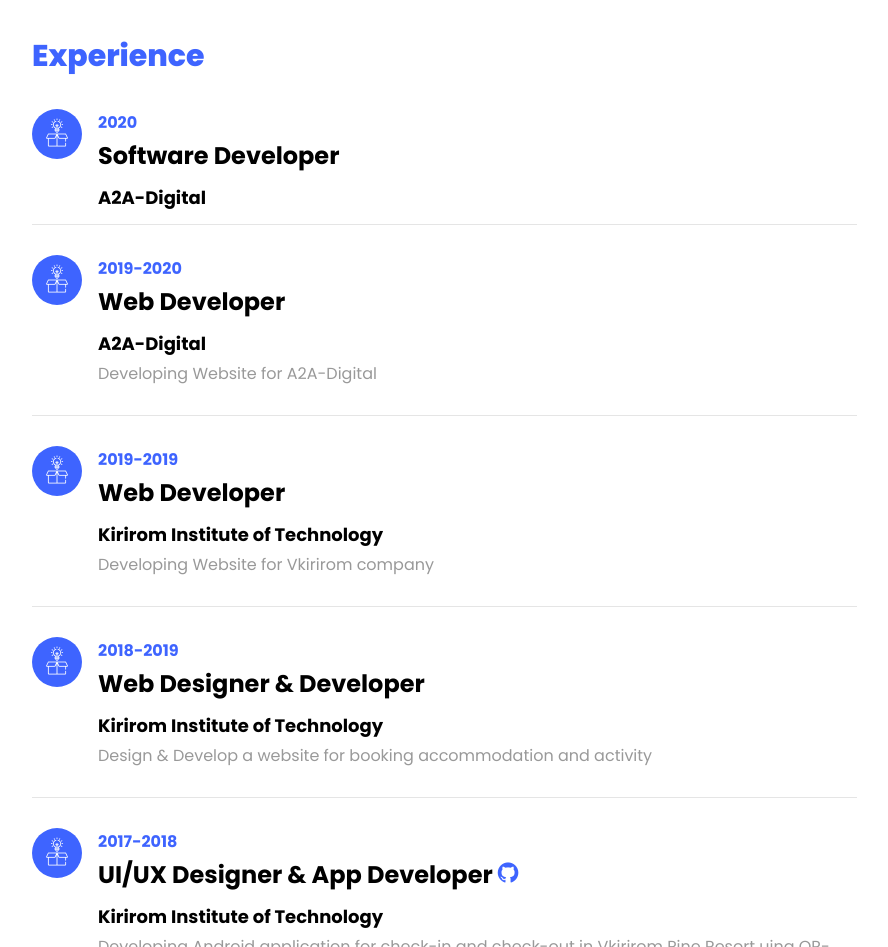
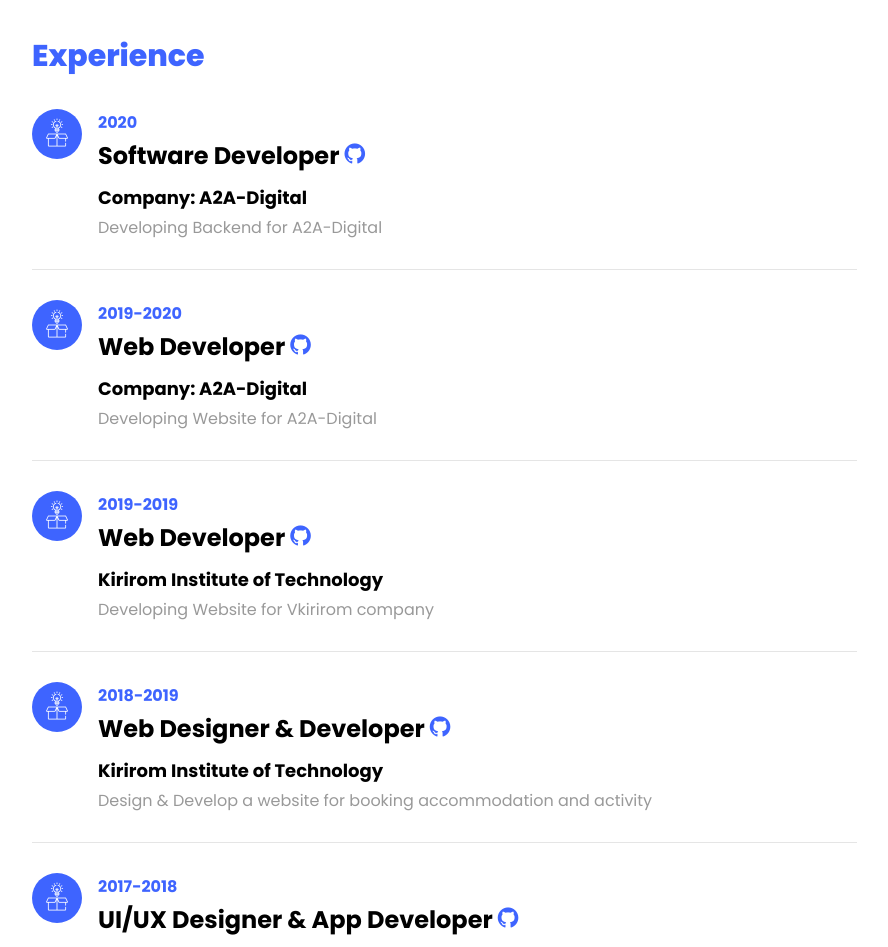
Before and after one commit to PenSereyOtdom/pensereyotdom_portfolio, a plain HTML site: page index.html in a window 1280 px wide. Shown: the part 2380-3327 px from the top of the page, without its empty margins (338-1226 px from the left). Drawn offline with Linux system fonts and the light colour scheme; files whose address does not match are found by name.

Commit message:
fix:add github logo and link

```diff
--- a/index.html
+++ b/index.html
@@ -200,8 +200,9 @@
 					    	</div>
 					    	<div class="text pl-3">
 		    					<span class="date">2020</span>
-		    					<h2>Software Developer</h2>
-		    					<span class="position">A2A-Digital</span>
+		    					<h2 class="ftco-animate">Software Developer <a href="https://github.com/A2A-Digital/a2a-digital-backend"><span class="icon-github"></span></a></h2>
+		    					<span class="position">Company: A2A-Digital</span>
+								<p>Developing Backend for A2A-Digital</p>
 		    				</div>
 	    				</div>
 	    				<div class="resume-wrap d-flex ftco-animate">
@@ -210,8 +211,8 @@
 					    	</div>
 					    	<div class="text pl-3">
 		    					<span class="date">2019-2020</span>
-		    					<h2>Web Developer</h2>
-		    					<span class="position">A2A-Digital</span>
+		    					<h2 class="ftco-animate">Web Developer <a href="https://github.com/A2A-Digital/a2a-digital-site"><span class="icon-github"></span></a></h2>
+		    					<span class="position">Company: A2A-Digital</span>
 		    					<p>Developing Website for A2A-Digital</p>
 		    				</div>
 	    				</div>
@@ -221,7 +222,7 @@
 					    	</div>
 					    	<div class="text pl-3">
 		    					<span class="date">2019-2019</span>
-		    					<h2>Web Developer</h2>
+		    					<h2 class="ftco-animate">Web Developer <a href="https://github.com/zealvc/ResortSite/tree/otdom-dev-v2"><span class="icon-github"></span></a></h2>
 		    					<span class="position">Kirirom Institute of Technology</span>
 		    					<p>Developing Website for Vkirirom company</p>
 		    				</div>
@@ -232,7 +233,7 @@
 					    	</div>
 					    	<div class="text pl-3">
 		    					<span class="date">2018-2019</span>
-		    					<h2>Web Designer & Developer</h2>
+		    					<h2 class="ftco-animate">Web Designer & Developer <a href="https://github.com/VengTryTan/vKBooking"><span class="icon-github"></span></a></h2>
 		    					<span class="position">Kirirom Institute of Technology</span>
 		    					<p>Design & Develop a website for booking accommodation and activity</p>
 		    				</div>
@@ -254,7 +255,7 @@
 					    	</div>
 					    	<div class="text pl-3">
 		    					<span class="date">2017-2018</span>
-		    					<h2 class="ftco-animate">UI/UX Designer & App Developer <a href="https://www.facebook.com/pensereyotdom"><span class="icon-github"></span></a></h2>
+		    					<h2 class="ftco-animate">UI/UX Designer & App Developer <a href="https://github.com/PenSereyOtdom/Check-in_Check-out"><span class="icon-github"></span></a></h2>
 		    					<span class="position">Kirirom Institute of Technology</span>
 		    					<p>Developing Android application for check-in and check-out in Vkirirom Pine Resort uing QR-Code</p>
 		    				</div>
```
